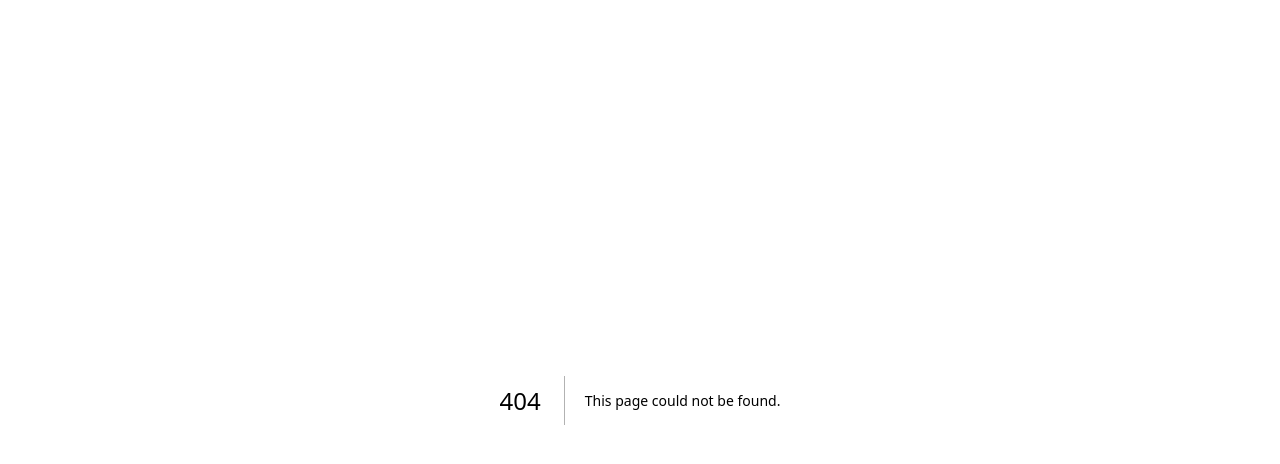
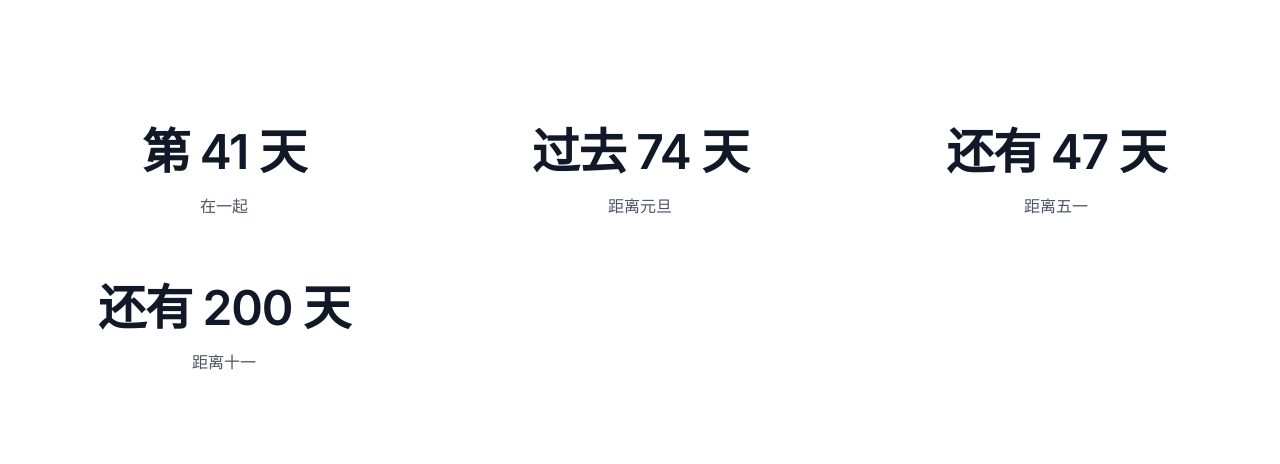
Before and after one commit to chinachenhuakang/life-record, a Next.js app: page /life-record/countdown in a window 1280 px wide. Before the commit this address had no page. Shown: the top 464 px of the page. Built offline with nearby package versions, Linux system fonts and the light colour scheme.

Commit message:
upd: 加入时间日期

```diff
--- a/src/app/components/Header.jsx
+++ b/src/app/components/Header.jsx
@@ -2,7 +2,7 @@
  * @Author: Chen HuaKang
  * @Date: 2024-03-18 13:43:57
  * @LastEditors: Chen HuaKang
- * @LastEditTime: 2024-03-25 17:34:34
+ * @LastEditTime: 2024-04-17 16:51:41
  * @Description:
  */
 
@@ -148,8 +148,8 @@ const Header = () => {
             </Transition>
           </Popover>
 
-          <a href='#' className='text-sm font-semibold leading-6 text-gray-900'>
-            Features
+          <a href='/life-record/countdown' className='text-sm font-semibold leading-6 text-gray-900'>
+            时间记录
           </a>
           <a href='#' className='text-sm font-semibold leading-6 text-gray-900'>
             Marketplace
--- /dev/null
+++ b/src/app/countdown/page.js
@@ -0,0 +1,81 @@
+/*
+ * @Author: Chen HuaKang
+ * @Date: 2024-04-17 16:49:48
+ * @LastEditors: Chen HuaKang
+ * @LastEditTime: 2024-04-17 17:33:29
+ * @Description:
+ */
+'use client';
+import menuCategories from '@/data/menu';
+import Image from 'next/image';
+import { useState, useEffect } from 'react';
+import { Tab } from '@headlessui/react';
+
+function classNames(...classes) {
+  return classes.filter(Boolean).join(' ');
+}
+
+export default function Countdown() {
+  let oneDay = 86400000;
+  const [countDay, setCountDay] = useState([]);
+  const initData = () => {
+    let newTime = new Date().getTime(),
+      meetDay = (newTime - new Date('2024-2-4').getTime()) / oneDay,
+      yiyiDay = Math.ceil(
+        (newTime - new Date(`${new Date().getFullYear()}-1-1`).getTime()) / oneDay
+      ),
+      wuyiDay = Math.ceil(
+        (newTime - new Date(`${new Date().getFullYear()}-5-1`).getTime()) / oneDay
+      ),
+      shiyiDay = Math.ceil(
+        (newTime - new Date(`${new Date().getFullYear()}-10-1`).getTime()) / oneDay
+      );
+    setCountDay([
+      { id: 1, name: '在一起', value: `第 ${Math.ceil(meetDay)} 天` },
+      {
+        id: 2,
+        name: '距离元旦',
+        value: `${yiyiDay < 0 ? '还有' : '过去'} ${
+          yiyiDay < 0 ? Math.abs(yiyiDay) + 1 : Math.abs(yiyiDay) - 1
+        } 天`,
+      },
+      {
+        id: 3,
+        name: '距离五一',
+        value: `${wuyiDay < 0 ? '还有' : '过去'} ${
+          wuyiDay < 0 ? Math.abs(wuyiDay) + 1 : Math.abs(wuyiDay) - 1
+        } 天`,
+      },
+      {
+        id: 4,
+        name: '距离十一',
+        value: `${shiyiDay < 0 ? '还有' : '过去'} ${
+          shiyiDay < 0 ? Math.abs(shiyiDay) + 1 : Math.abs(shiyiDay) - 1
+        } 天`,
+      },
+    ]);
+  };
+  useEffect(() => {
+    initData();
+    return () => {
+      setCountDay([]);
+    };
+  }, []);
+
+  return (
+    <div className='bg-white py-24 sm:py-32'>
+      <div className='mx-auto max-w-7xl px-6 lg:px-8'>
+        <dl className='grid grid-cols-1 gap-x-8 gap-y-16 text-center lg:grid-cols-3'>
+          {countDay.map((stat) => (
+            <div key={stat.id} className='mx-auto flex max-w-xs flex-col gap-y-4'>
+              <dt className='text-base leading-7 text-gray-600'>{stat.name}</dt>
+              <dd className='order-first text-3xl font-semibold tracking-tight text-gray-900 sm:text-5xl'>
+                {stat.value}
+              </dd>
+            </div>
+          ))}
+        </dl>
+      </div>
+    </div>
+  );
+}
```
